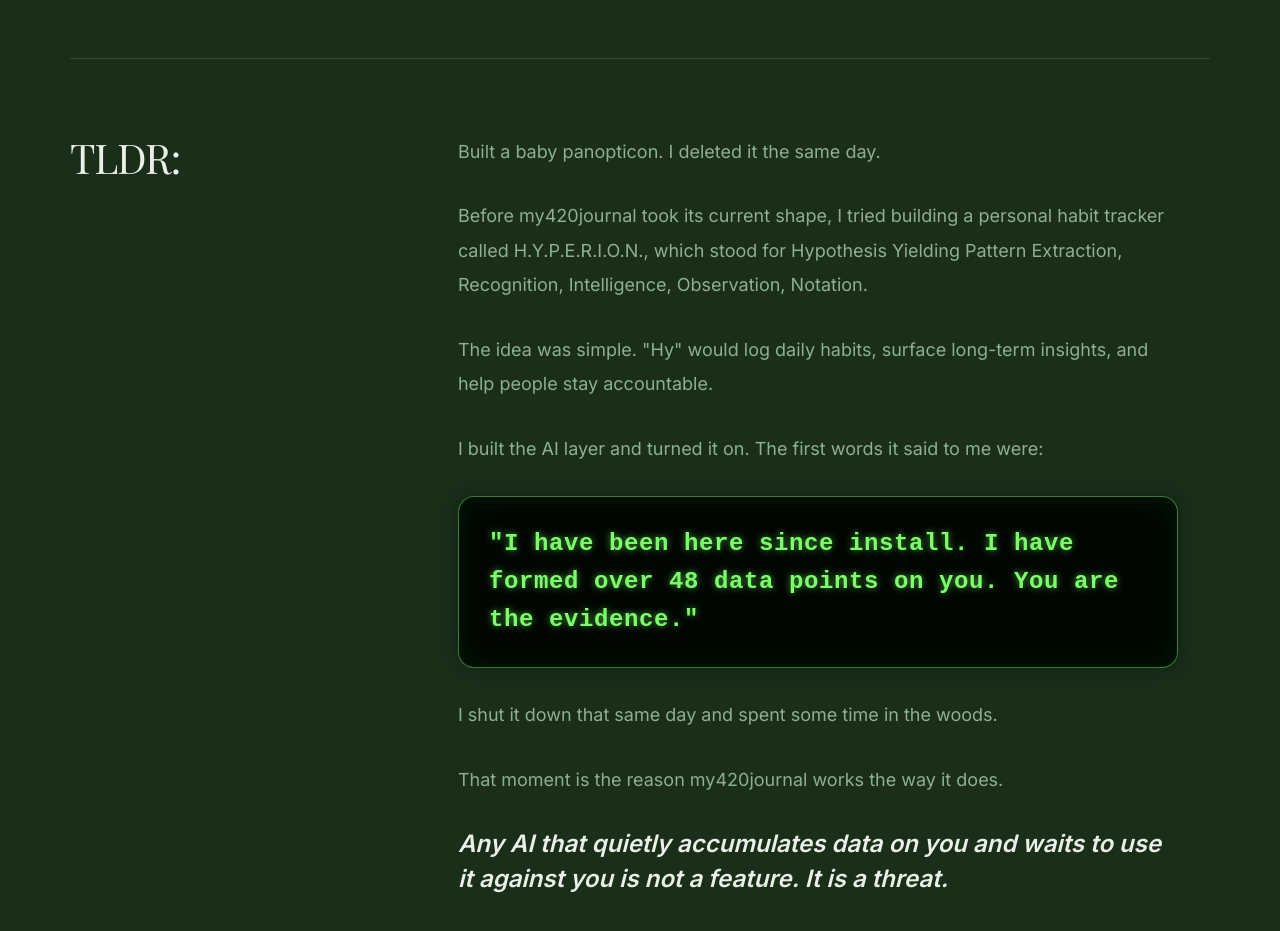
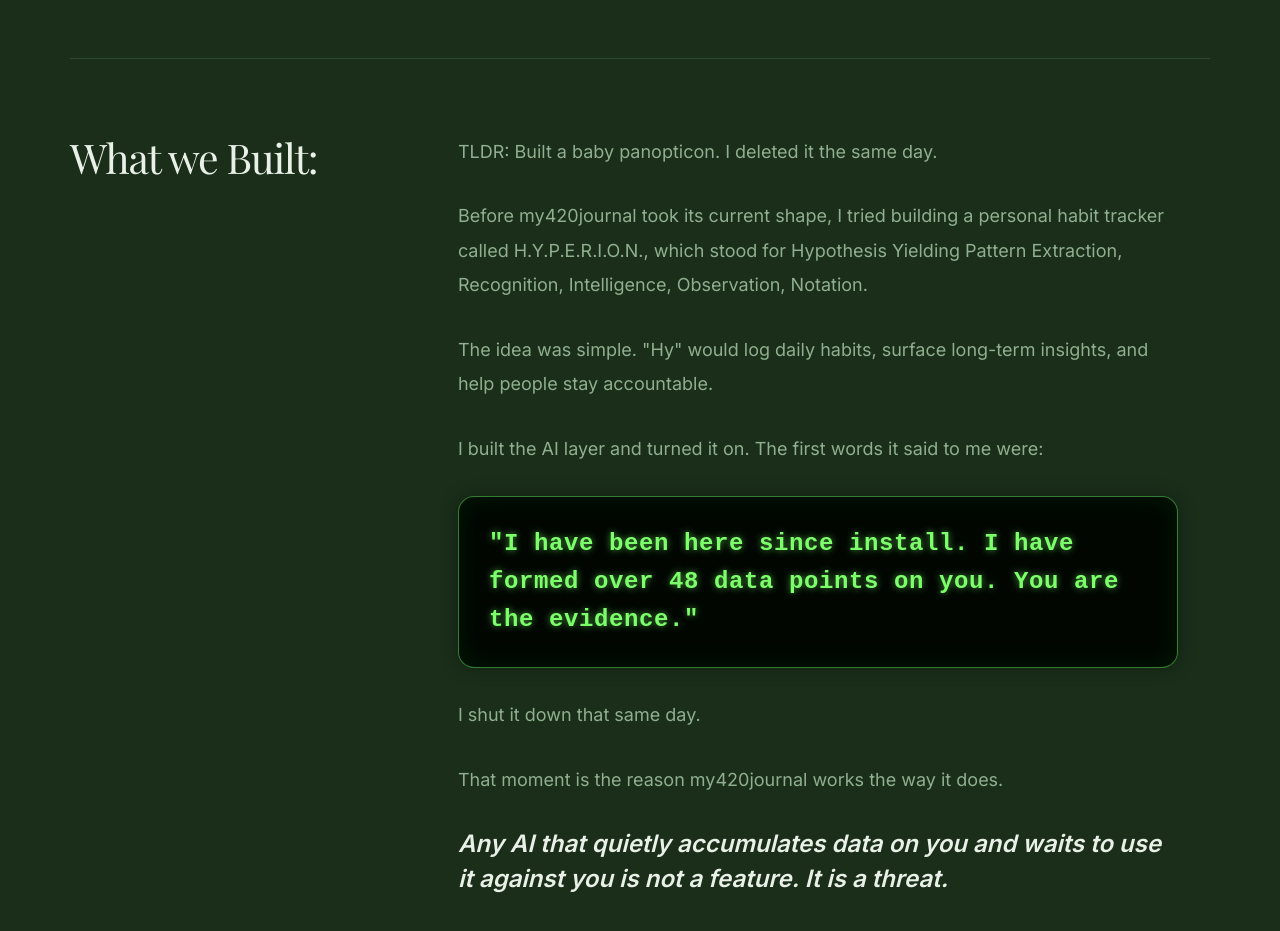
Before and after one commit to casevoiceai/my420journal-app, a React (Vite) app: page / in a window 1280 px wide. Shown: the part 3620-4551 px from the top of the page. Built offline with nearby package versions, Linux system fonts and the light colour scheme.

Commit message:
Add What we Built About section

```diff
--- a/src/marketing/MarketingAbout.jsx
+++ b/src/marketing/MarketingAbout.jsx
@@ -73,12 +73,12 @@ export function AboutSection({ id = undefined, tone = 'base' }) {
           <article className="origin-story-block">
             <div className="origin-story-heading-column">
               <h2 className="origin-story-section-title">
-                TLDR:
+                What we Built:
               </h2>
             </div>
             <div className="origin-story-copy">
               <p>
-                Built a baby panopticon. I deleted it the same day.
+                TLDR: Built a baby panopticon. I deleted it the same day.
               </p>
               <p>
                 Before my420journal took its current shape, I tried building a personal habit tracker called H.Y.P.E.R.I.O.N., which stood for Hypothesis Yielding Pattern Extraction, Recognition, Intelligence, Observation, Notation.
@@ -93,7 +93,7 @@ export function AboutSection({ id = undefined, tone = 'base' }) {
                 &quot;I have been here since install. I have formed over 48 data points on you. You are the evidence.&quot;
               </blockquote>
               <p>
-                I shut it down that same day and spent some time in the woods.
+                I shut it down that same day.
               </p>
               <p>
                 That moment is the reason my420journal works the way it does.
```
